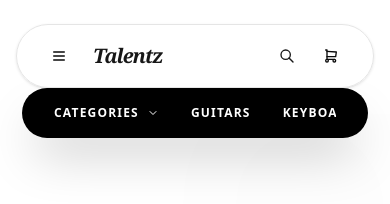
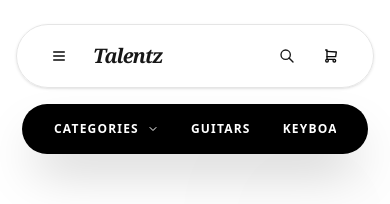
Before and after one commit to androcoders22/talentz, a Next.js app: page /shop in a window 390 px wide. Shown: the top 204 px of the page. Built offline with nearby package versions, Linux system fonts and the light colour scheme.

Commit message:
feat: add responsive Navbar component with main navigation, mobile menu, and conditional shop mega-menu.

```diff
--- a/components/Navbar.tsx
+++ b/components/Navbar.tsx
@@ -170,7 +170,7 @@
             initial={{ opacity: 0, y: -20 }}
             animate={{ opacity: 1, y: 0 }}
             exit={{ opacity: 0, y: -20 }}
-            className="container mx-auto w-full"
+            className="container mx-auto w-full mt-4"
           >
             <motion.div
               animate={{ height: isCategoriesOpen ? "auto" : "50px" }}
```
